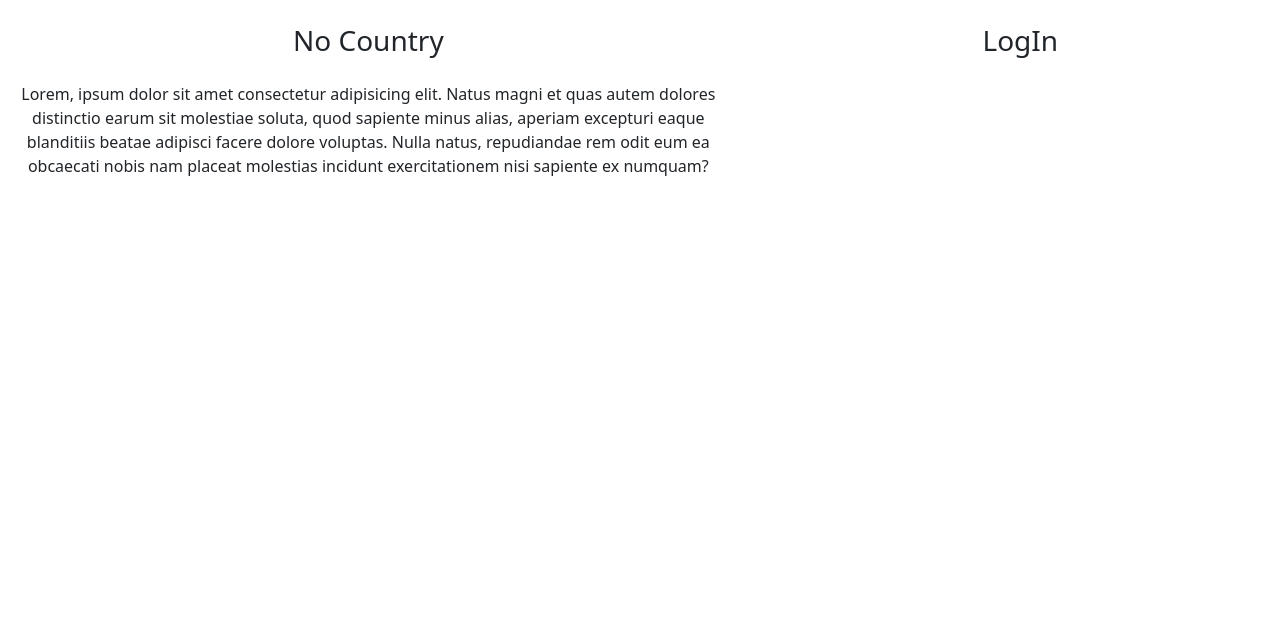
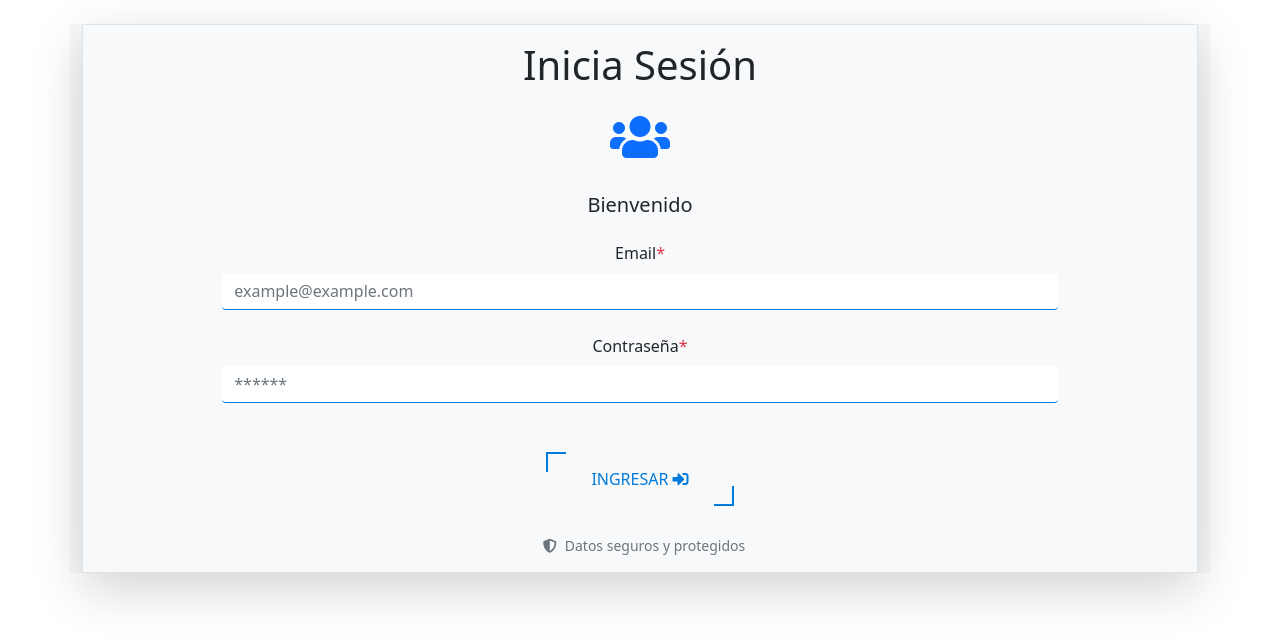
Before and after one commit to No-Country/C2-G20, a React (Create React App) app in the folder frontend/: page / in a window 1280 px wide. Shown: the top 642 px of the page. Built offline with nearby package versions, Linux system fonts and the light colour scheme.

Commit message:
se creo la maquetacion del componente login

```diff
--- a/frontend/public/index.html
+++ b/frontend/public/index.html
@@ -10,6 +10,7 @@
       content="Web site created using create-react-app"
     />
     <link rel="apple-touch-icon" href="%PUBLIC_URL%/logo192.png" />
+    <link rel="stylesheet" href="https://use.fontawesome.com/releases/v5.15.4/css/all.css" integrity="sha384-DyZ88mC6Up2uqS4h/KRgHuoeGwBcD4Ng9SiP4dIRy0EXTlnuz47vAwmeGwVChigm" crossorigin="anonymous">
     <!--
       manifest.json provides metadata used when your web app is installed on a
       user's mobile device or desktop. See https://developers.google.com/web/fundamentals/web-app-manifest/
--- a/frontend/src/components/Login/Login.js
+++ b/frontend/src/components/Login/Login.js
@@ -1,20 +1,38 @@
-import React from 'react'
-import 'bootstrap/dist/css/bootstrap.min.css';
+import React from "react";
+import "bootstrap/dist/css/bootstrap.min.css";
+import "../Login/login.css";
 export const Login = () => {
-    return (
-        <>
-        <div className="row">
-            <div className="col-md-7">
-            <h3 className="my-4">No Country</h3>
-            <p>Lorem, ipsum dolor sit amet consectetur adipisicing elit. Natus magni et quas autem dolores distinctio earum sit molestiae soluta, quod sapiente minus alias, aperiam excepturi eaque blanditiis beatae adipisci facere dolore voluptas. Nulla natus, repudiandae rem odit eum ea obcaecati nobis nam placeat molestias incidunt exercitationem nisi sapiente ex numquam?</p>
+  return (
+    <>
+      <div className="container bg-light">
+        <form>
+          <div className="box text-dark shadow-lg border my-4">
+            <h1 className="my-3">Inicia Sesión</h1>
+            <i class="fas fa-users fa-3x my-2 text-primary"></i>
+            <h5 className="mb-4 my-4">Bienvenido</h5>
+            <label className="form-label">Email<label className="text-danger">*</label></label>
+            <div className="mb-4 d-flex justify-content-center">
+              <input
+                type="email"
+                className="form-control w-75 inputColor"
+                placeholder="example@example.com"
+                required
+              />
             </div>
-            <div className="col-md-5">
-            <h3 className="my-4">LogIn</h3>
-
+            <label className="form-label">Contraseña<label className="text-danger">*</label></label>
+            <div className="mb-4 d-flex justify-content-center">
+              <input
+                type="password"
+                className="form-control w-75 inputColor"
+                placeholder="******"
+                required
+              />
             </div>
-
-        </div>
-
-        </>
-    )
-}
+        <button className="botonIngresar my-4">Ingresar <i class="fas fa-sign-in-alt"></i></button>
+        <p className="form-text"><i class="fas fa-shield-alt mx-2"></i>Datos seguros y protegidos</p>
+          </div>
+        </form>
+      </div>
+    </>
+  );
+};
--- /dev/null
+++ b/frontend/src/components/Login/login.css
@@ -0,0 +1,59 @@
+
+.inputColor{
+    border-color: #017ADB;
+    border-top: hidden;
+    border-left: hidden;
+    border-right: hidden;
+
+}
+
+.botonIngresar{
+    width: 190px;
+ padding: 15px;
+ background-color: transparent;
+ border: 1.5px solid transparent;
+ color: #017ADB;
+ border-radius: 4px;
+ transition: all 0.3s;
+ position: relative;
+ cursor: pointer;
+ font-size: 16px;
+ text-transform: uppercase;
+}
+
+.botonIngresar:after{
+    content: "";
+    width: 20px;
+    height: 20px;
+    border-top: 2px solid #017ADB;;
+    border-left: 2px solid #017ADB;;
+    position: absolute;
+    left: 0;
+    bottom: 0;
+    right: 0;
+    top: 0;
+    transition: all 0.2s;
+}
+
+.botonIngresar:before{
+    content: "";
+    width: 20px;
+    height: 20px;
+    border-bottom: 2px solid #017ADB;;
+    border-right: 2px solid #017ADB;;
+    position: absolute;
+    left: -1;
+    bottom: 0;
+    right: 0;
+    top: -1;
+    transition: all 0.4s;
+}
+
+.botonIngresar:hover:after{
+    width: 201px;
+    height: 70px;
+}
+.botonIngresar:hover:before{
+    width: 201px;
+    height: 70px;
+}
```
